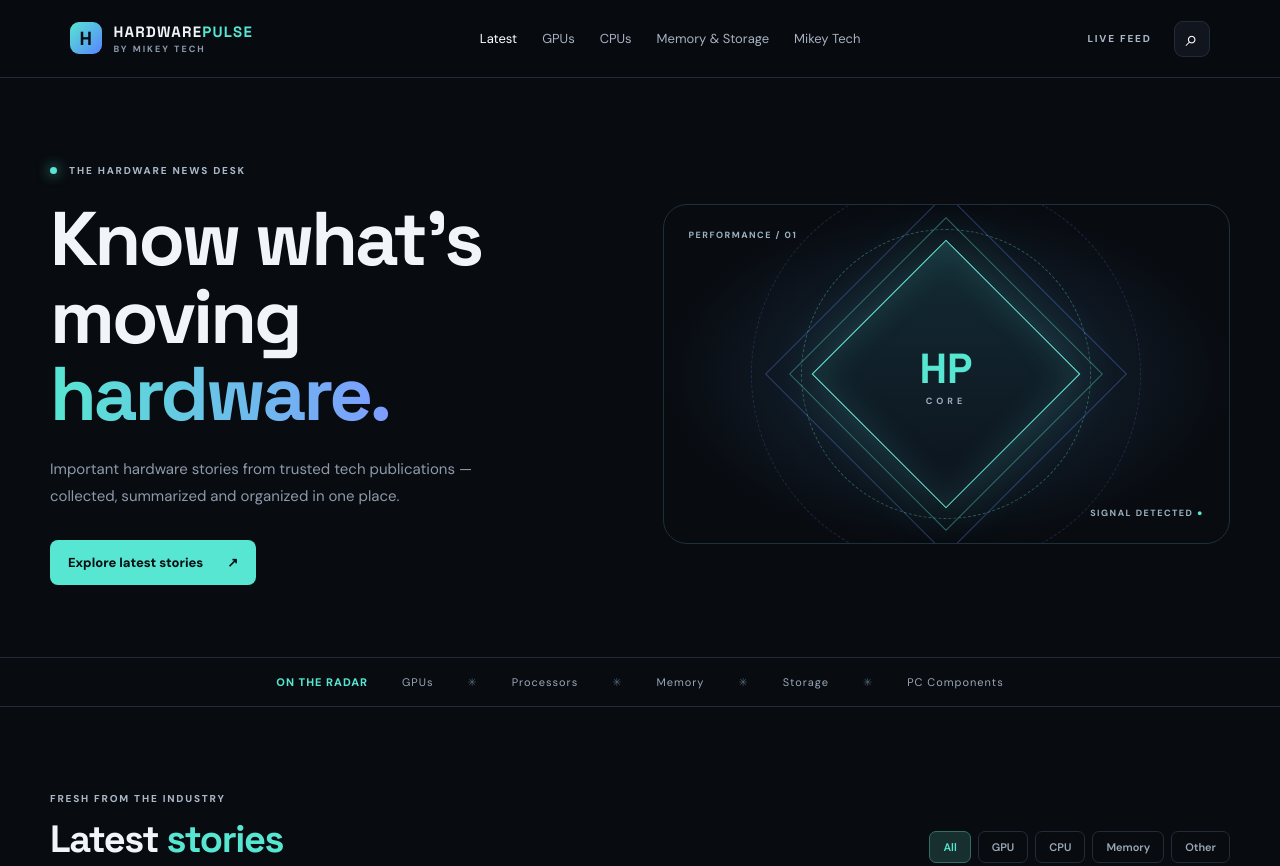
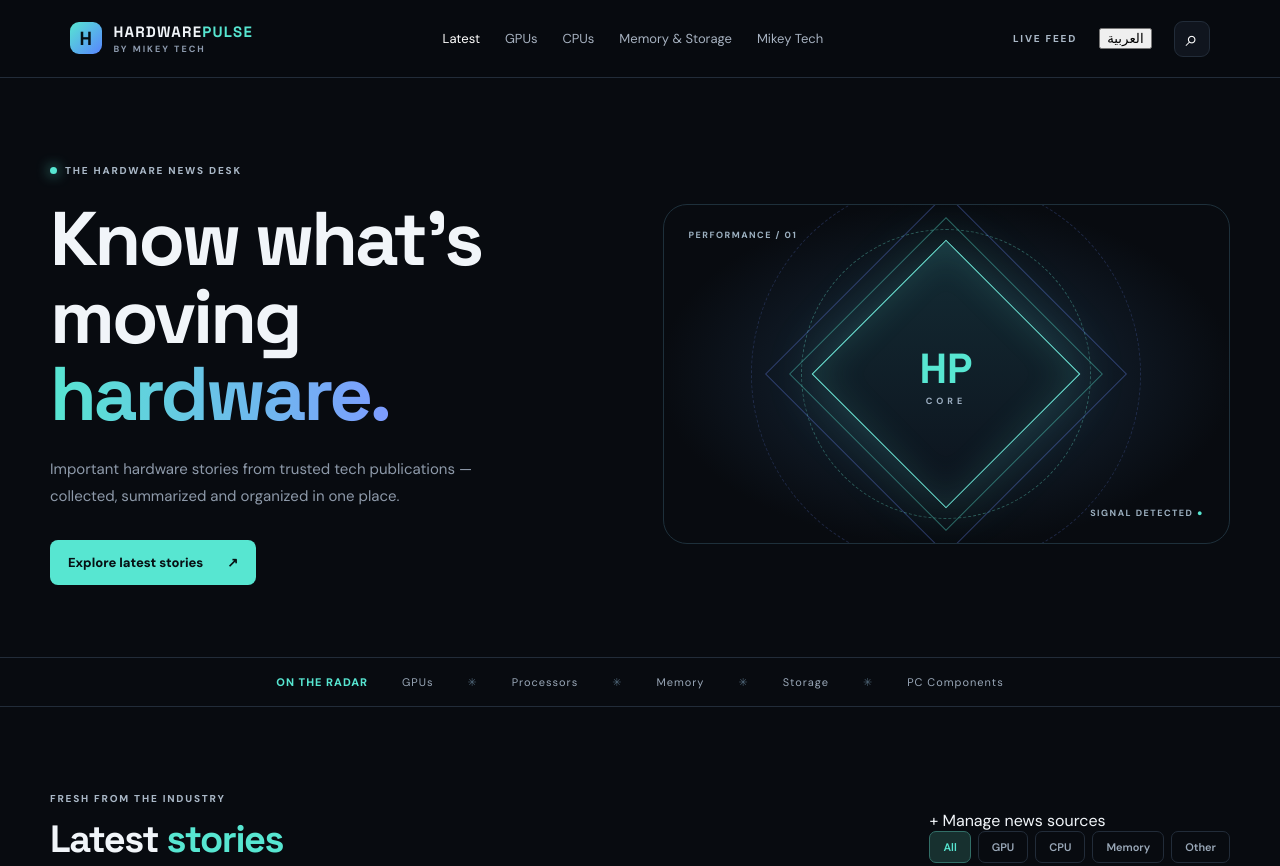
Before and after one commit to michaelgad121109-cmd/hardware-pulse, a plain HTML site: page index.html in a window 1280 px wide. Shown: the top 866 px of the page. Drawn offline with Linux system fonts and the light colour scheme.

Commit message:
Add Arabic and English interface

```diff
--- a/index.html
+++ b/index.html
@@ -1,9 +1,9 @@
 <!doctype html>
-<html lang="en"><head><meta charset="utf-8"><meta name="viewport" content="width=device-width,initial-scale=1"><meta name="description" content="Mikey Tech | Hardware Pulse — the latest CPU, GPU, PC hardware and component news, summarized."><meta name="theme-color" content="#080b12"><title>Mikey Tech | Hardware Pulse — Hardware News, Clearly Explained</title><link rel="preconnect" href="https://fonts.googleapis.com"><link href="https://fonts.googleapis.com/css2?family=DM+Sans:wght@400;500;600;700;800&family=Space+Grotesk:wght@500;600;700&display=swap" rel="stylesheet"><link rel="stylesheet" href="styles.css"></head>
-<body><header class="topbar"><a class="brand" href="#"><span class="brand-mark">H</span><span>HARDWARE<span class="accent">PULSE</span><small class="brand-byline">BY MIKEY TECH</small></span></a><nav><a class="active" href="#latest">Latest</a><a href="#latest" data-filter="GPU">GPUs</a><a href="#latest" data-filter="CPU">CPUs</a><a href="#latest" data-filter="Memory">Memory & Storage</a><a href="#mikey-tech">Mikey Tech</a></nav><div class="top-actions"><span class="live-dot">LIVE FEED</span><button class="icon-button" aria-label="Search" id="search-toggle">⌕</button></div></header>
-<main><section class="hero"><div class="hero-copy"><div class="eyebrow"><span class="pulse"></span> THE HARDWARE NEWS DESK</div><h1>Know what’s<br>moving <span class="gradient-text">hardware.</span></h1><p>Important hardware stories from trusted tech publications — collected, summarized and organized in one place.</p><a class="primary-button" href="#latest">Explore latest stories <span>↗</span></a></div><div class="hero-art" aria-label="Abstract computer processor illustration"><div class="orbit orbit-one"></div><div class="orbit orbit-two"></div><div class="chip"><div class="chip-inner">HP<span>CORE</span></div></div><div class="art-tag tag-top">PERFORMANCE / 01</div><div class="art-tag tag-bottom">SIGNAL DETECTED <b>●</b></div></div></section>
-<section class="ticker"><span class="ticker-label">ON THE RADAR</span><span>GPUs</span><i>✳</i><span>Processors</span><i>✳</i><span>Memory</span><i>✳</i><span>Storage</span><i>✳</i><span>PC Components</span></section>
-<section class="section" id="latest"><div class="section-heading"><div><div class="eyebrow">FRESH FROM THE INDUSTRY</div><h2>Latest <span class="accent">stories</span></h2></div><div class="filters" id="filters"><button class="selected" data-filter="All">All</button><button data-filter="GPU">GPU</button><button data-filter="CPU">CPU</button><button data-filter="Memory">Memory</button><button data-filter="Other">Other</button></div></div><div class="search-row" id="search-row"><input id="search" type="search" placeholder="Search hardware news…" aria-label="Search news"></div><div class="news-grid" id="news-grid"><div class="loading">Loading the latest hardware signals…</div></div><p class="empty-state" id="empty-state" hidden>No stories match your search.</p></section>
-<section class="creator-section" id="mikey-tech"><div class="creator-copy"><div class="eyebrow">THE CHANNEL BEHIND THE SIGNAL</div><h2>Powered by <span class="accent">Mikey Tech.</span></h2><p>Hardware news, PC tech, gaming gear and straight-to-the-point tech coverage. Follow the channel for videos, reviews and more.</p><div class="creator-actions"><a class="primary-button" href="https://www.youtube.com/@mikey-tech0" target="_blank" rel="noopener noreferrer">Subscribe on YouTube <span>↗</span></a><a class="secondary-button" href="https://www.youtube.com/@mikey-tech0/videos" target="_blank" rel="noopener noreferrer">Watch latest videos</a></div></div><a class="channel-card" href="https://www.youtube.com/@mikey-tech0" target="_blank" rel="noopener noreferrer" aria-label="Visit Mikey Tech on YouTube"><span class="youtube-icon">▶</span><span class="channel-name">MIKEY TECH</span><span class="channel-handle">@mikey-tech0</span><span class="channel-cta">VISIT CHANNEL ↗</span></a></section>
-<section class="about-strip"><div><div class="eyebrow">LESS NOISE. MORE SIGNAL.</div><h2>Hardware news,<br><span class="accent">without the noise.</span></h2></div><p>Hardware Pulse brings together reporting from established technology publications. Every story links back to its original publisher, with a concise independent summary to help you get the point fast.</p></section></main>
-<footer><a class="brand" href="#"><span class="brand-mark">H</span><span>HARDWARE<span class="accent">PULSE</span><small class="brand-byline">BY MIKEY TECH</small></span></a><a class="footer-channel" href="https://www.youtube.com/@mikey-tech0" target="_blank" rel="noopener noreferrer">YouTube · Mikey Tech ↗</a><span>Independent hardware news digest · Always credit the original source.</span><span>© <span id="year"></span> Hardware Pulse</span></footer><script src="app.js"></script></body></html>
+<html lang="en"><head><meta charset="utf-8"><meta name="viewport" content="width=device-width,initial-scale=1"><meta name="description" content="Mikey Tech | Hardware Pulse — the latest CPU, GPU, PC hardware and component news."><meta name="theme-color" content="#080b12"><title>Mikey Tech | Hardware Pulse</title><link rel="preconnect" href="https://fonts.googleapis.com"><link href="https://fonts.googleapis.com/css2?family=DM+Sans:wght@400;500;600;700;800&family=Space+Grotesk:wght@500;600;700&family=Cairo:wght@400;500;600;700;800&display=swap" rel="stylesheet"><link rel="stylesheet" href="styles.css"></head>
+<body><header class="topbar"><a class="brand" href="#"><span class="brand-mark">H</span><span>HARDWARE<span class="accent">PULSE</span><small class="brand-byline">BY MIKEY TECH</small></span></a><nav><a class="active" href="#latest" data-i18n="navLatest">Latest</a><a href="#latest" data-filter="GPU">GPUs</a><a href="#latest" data-filter="CPU">CPUs</a><a href="#latest" data-filter="Memory" data-i18n="navMemory">Memory & Storage</a><a href="#mikey-tech" data-i18n="navChannel">Mikey Tech</a></nav><div class="top-actions"><span class="live-dot" data-i18n="live">LIVE FEED</span><button class="language-button" id="language-toggle" type="button">العربية</button><button class="icon-button" aria-label="Search" id="search-toggle">⌕</button></div></header>
+<main><section class="hero"><div class="hero-copy"><div class="eyebrow"><span class="pulse"></span><span data-i18n="eyebrow">THE HARDWARE NEWS DESK</span></div><h1 data-i18n-html="heroTitle">Know what’s<br>moving <span class="gradient-text">hardware.</span></h1><p data-i18n="heroText">Important hardware stories from trusted tech publications — collected, summarized and organized in one place.</p><a class="primary-button" href="#latest"><span data-i18n="explore">Explore latest stories</span><span>↗</span></a></div><div class="hero-art" aria-label="Abstract computer processor illustration"><div class="orbit orbit-one"></div><div class="orbit orbit-two"></div><div class="chip"><div class="chip-inner">HP<span>CORE</span></div></div><div class="art-tag tag-top">PERFORMANCE / 01</div><div class="art-tag tag-bottom">SIGNAL DETECTED <b>●</b></div></div></section>
+<section class="ticker"><span class="ticker-label" data-i18n="radar">ON THE RADAR</span><span>GPUs</span><i>✳</i><span data-i18n="processors">Processors</span><i>✳</i><span data-i18n="memory">Memory</span><i>✳</i><span data-i18n="storage">Storage</span><i>✳</i><span data-i18n="components">PC Components</span></section>
+<section class="section" id="latest"><div class="section-heading"><div><div class="eyebrow" data-i18n="fresh">FRESH FROM THE INDUSTRY</div><h2><span data-i18n="latest">Latest</span> <span class="accent" data-i18n="stories">stories</span></h2></div><div class="section-tools"><a class="manage-sources" href="https://github.com/michaelgad121109-cmd/hardware-pulse/edit/main/data/sources.json" target="_blank" rel="noopener noreferrer" data-i18n="manageSources">+ Manage news sources</a><div class="filters" id="filters"><button class="selected" data-filter="All" data-i18n="all">All</button><button data-filter="GPU">GPU</button><button data-filter="CPU">CPU</button><button data-filter="Memory" data-i18n="memory">Memory</button><button data-filter="Other" data-i18n="other">Other</button></div></div></div><div class="search-row" id="search-row"><input id="search" type="search" placeholder="Search hardware news…" aria-label="Search news"></div><div class="feed-status" id="feed-status" aria-live="polite"></div><div class="news-grid" id="news-grid"><div class="loading" data-i18n="loading">Loading the latest hardware signals…</div></div><p class="empty-state" id="empty-state" hidden></p></section>
+<section class="creator-section" id="mikey-tech"><div class="creator-copy"><div class="eyebrow" data-i18n="channelEyebrow">THE CHANNEL BEHIND THE SIGNAL</div><h2><span data-i18n="powered">Powered by</span> <span class="accent">Mikey Tech.</span></h2><p data-i18n="channelText">Hardware news, PC tech, gaming gear and straight-to-the-point tech coverage. Follow the channel for videos, reviews and more.</p><div class="creator-actions"><a class="primary-button" href="https://www.youtube.com/@mikey-tech0" target="_blank" rel="noopener noreferrer"><span data-i18n="subscribe">Subscribe on YouTube</span> <span>↗</span></a><a class="secondary-button" href="https://www.youtube.com/@mikey-tech0/videos" target="_blank" rel="noopener noreferrer" data-i18n="watch">Watch latest videos</a></div></div><a class="channel-card" href="https://www.youtube.com/@mikey-tech0" target="_blank" rel="noopener noreferrer" aria-label="Visit Mikey Tech on YouTube"><span class="youtube-icon">▶</span><span class="channel-name">MIKEY TECH</span><span class="channel-handle">@mikey-tech0</span><span class="channel-cta">VISIT CHANNEL ↗</span></a></section>
+<section class="about-strip"><div><div class="eyebrow" data-i18n="lessNoise">LESS NOISE. MORE SIGNAL.</div><h2 data-i18n-html="aboutTitle">Hardware news,<br><span class="accent">without the noise.</span></h2></div><p data-i18n="aboutText">Hardware Pulse brings together reporting from established technology publications. Every story links back to its original publisher, with a concise independent summary to help you get the point fast.</p></section></main>
+<footer><a class="brand" href="#"><span class="brand-mark">H</span><span>HARDWARE<span class="accent">PULSE</span><small class="brand-byline">BY MIKEY TECH</small></span></a><a class="footer-channel" href="https://www.youtube.com/@mikey-tech0" target="_blank" rel="noopener noreferrer">YouTube · Mikey Tech ↗</a><span data-i18n="footerNote">Independent hardware news digest · Always credit the original source.</span><span>© <span id="year"></span> Hardware Pulse</span></footer><script src="app.js?v=3"></script></body></html>
```
